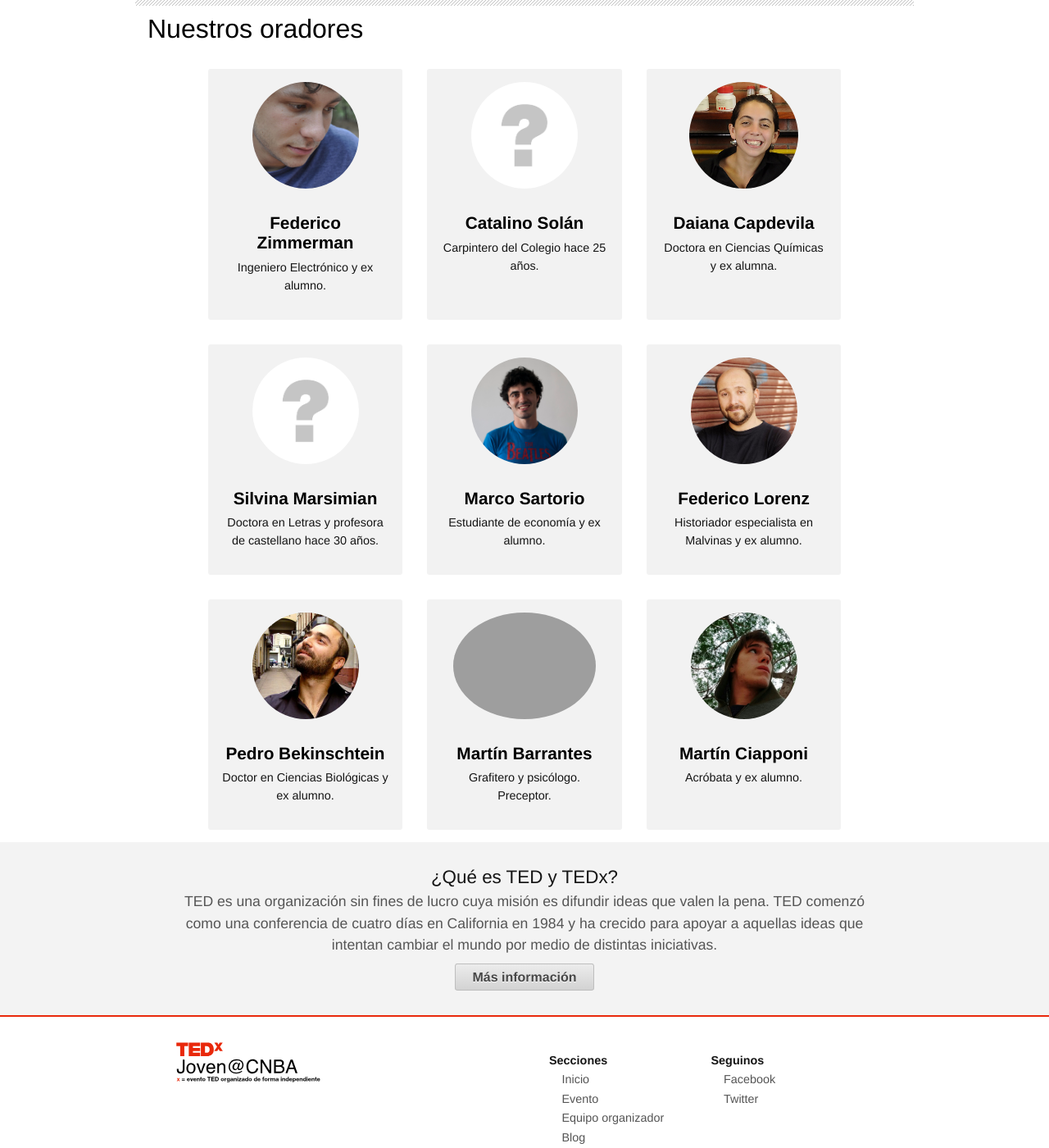
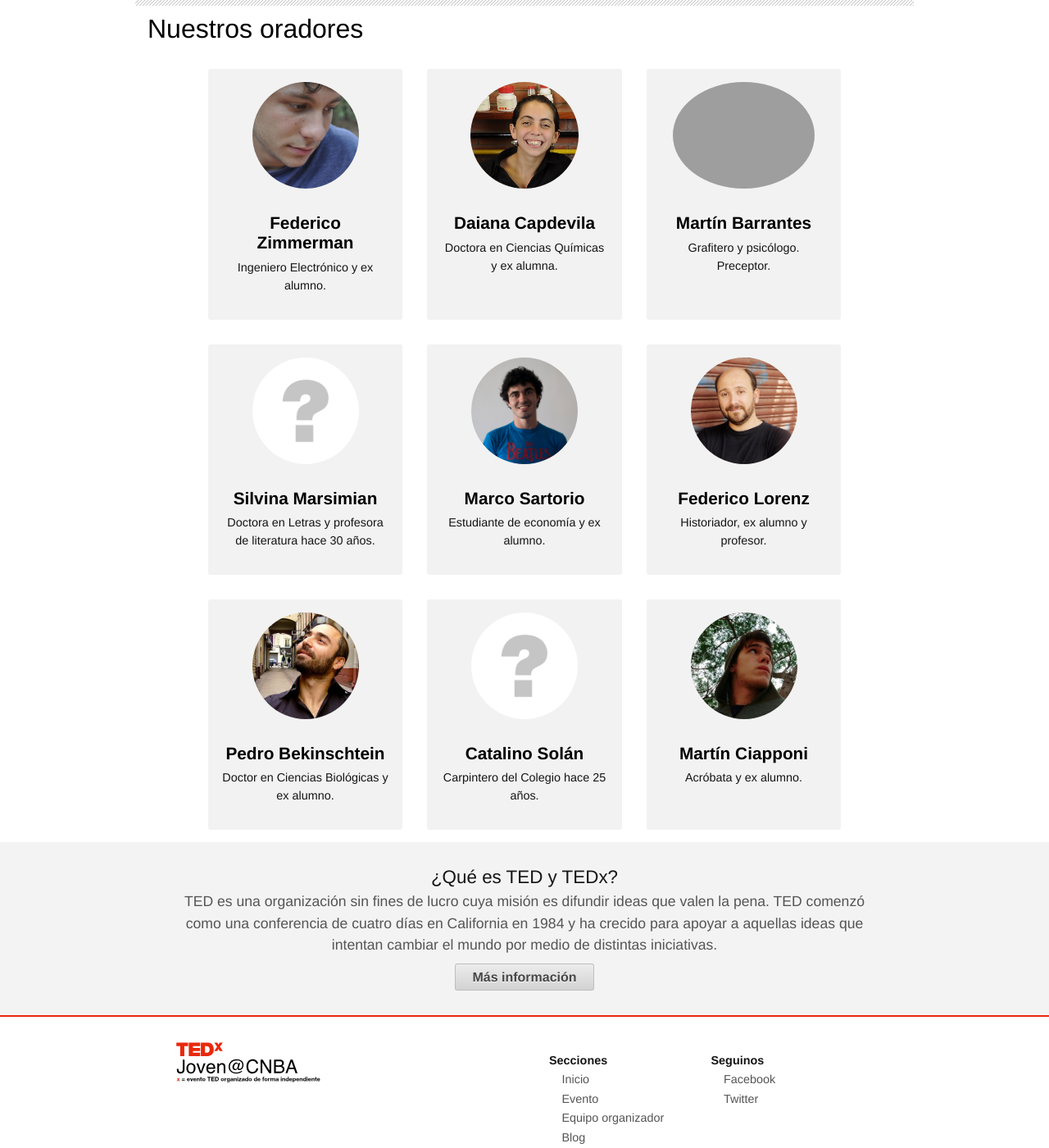
Before and after one commit to TEDxCNBA/pagina, a Jekyll site: the page built from evento.html, in a window 1280 px wide and 1400 px high, scrolled down 534 px. Shown: the whole window at 82% size. Built offline with Jekyll 4.4.1, drawn with Linux system fonts in a browser that asks for light colours.

Commit message:
Cambios en descripciones de oradores

```diff
--- a/_data/speakers.yml
+++ b/_data/speakers.yml
@@ -1,17 +1,17 @@
 - nombre: Federico Zimmerman
   perfil: Ingeniero Electrónico y ex alumno.
   foto: /fede.jpg
-
-- nombre: Catalino Solán
-  perfil: Carpintero del Colegio hace 25 años.
-  foto: /orador-tba.jpg
 
 - nombre: Daiana Capdevila
   perfil: Doctora en Ciencias Químicas y ex alumna.
   foto: /diana.png
 
+- nombre: Martín Barrantes
+  perfil: Grafitero y psicólogo. Preceptor.
+  foto: /martinb.jpg
+
 - nombre: Silvina Marsimian
-  perfil: Doctora en Letras y profesora de castellano hace 30 años.
+  perfil: Doctora en Letras y profesora de literatura hace 30 años.
   foto: /orador-tba.jpg
 
 - nombre: Marco Sartorio
@@ -19,16 +19,16 @@
   foto: /marco.jpg
 
 - nombre: Federico Lorenz
-  perfil: Historiador especialista en Malvinas y ex alumno.
+  perfil: Historiador, ex alumno y profesor.
   foto: /lorenz.jpg
 
 - nombre: Pedro Bekinschtein
   perfil: Doctor en Ciencias Biológicas y ex alumno.
   foto: /bek.jpg
 
-- nombre: Martín Barrantes
-  perfil: Grafitero y psicólogo. Preceptor.
-  foto: /martinb.jpg
+- nombre: Catalino Solán
+  perfil: Carpintero del Colegio hace 25 años.
+  foto: /orador-tba.jpg
 
 - nombre: Martín Ciapponi
   perfil: Acróbata y ex alumno.
```
